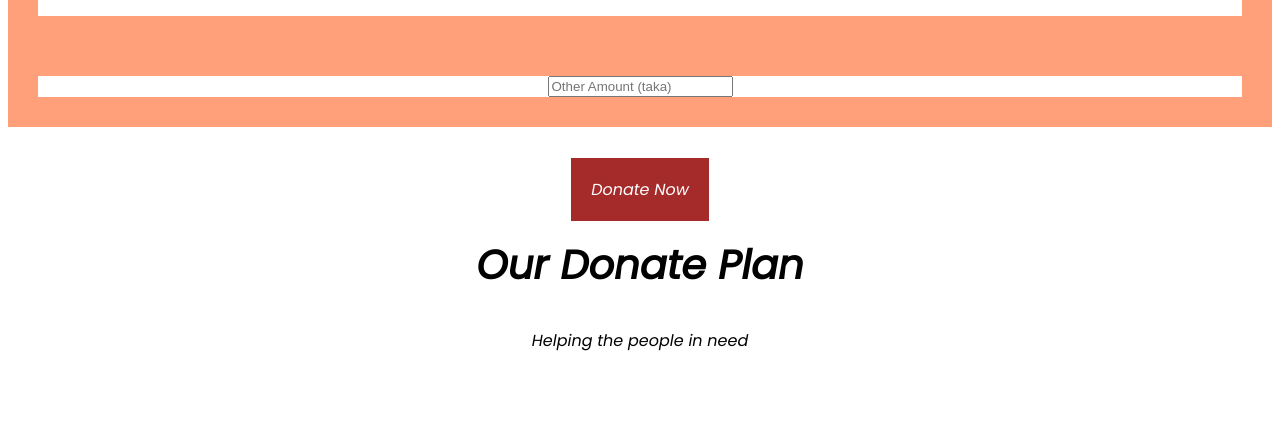
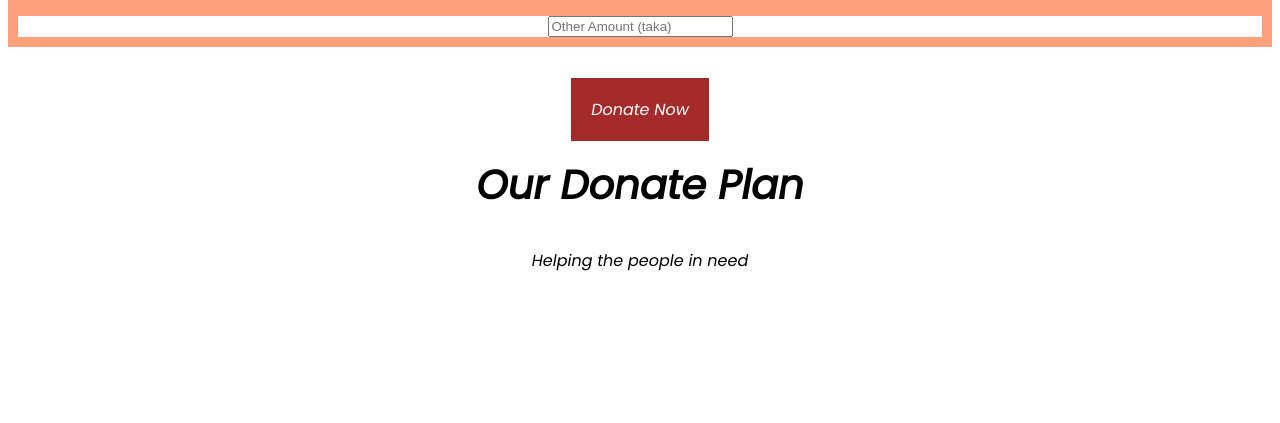
Before and after one commit to AdityAnanna3456/Donate-Today, a plain HTML site: page index.html in a window 1280 px wide. Shown: the part 677-1100 px from the top of the page. Drawn offline with Linux system fonts and the light colour scheme; a web font is replaced by a local one.

Commit message:
boarder added

```diff
--- a/style.css
+++ b/style.css
@@ -52,10 +52,11 @@ h3 {
 
 #taka {
     background-color: salmon;
+
 }
 
 .amount {
-    border: 30px solid lightsalmon;
+    border: 10px solid lightsalmon;
 
 }
 
```
